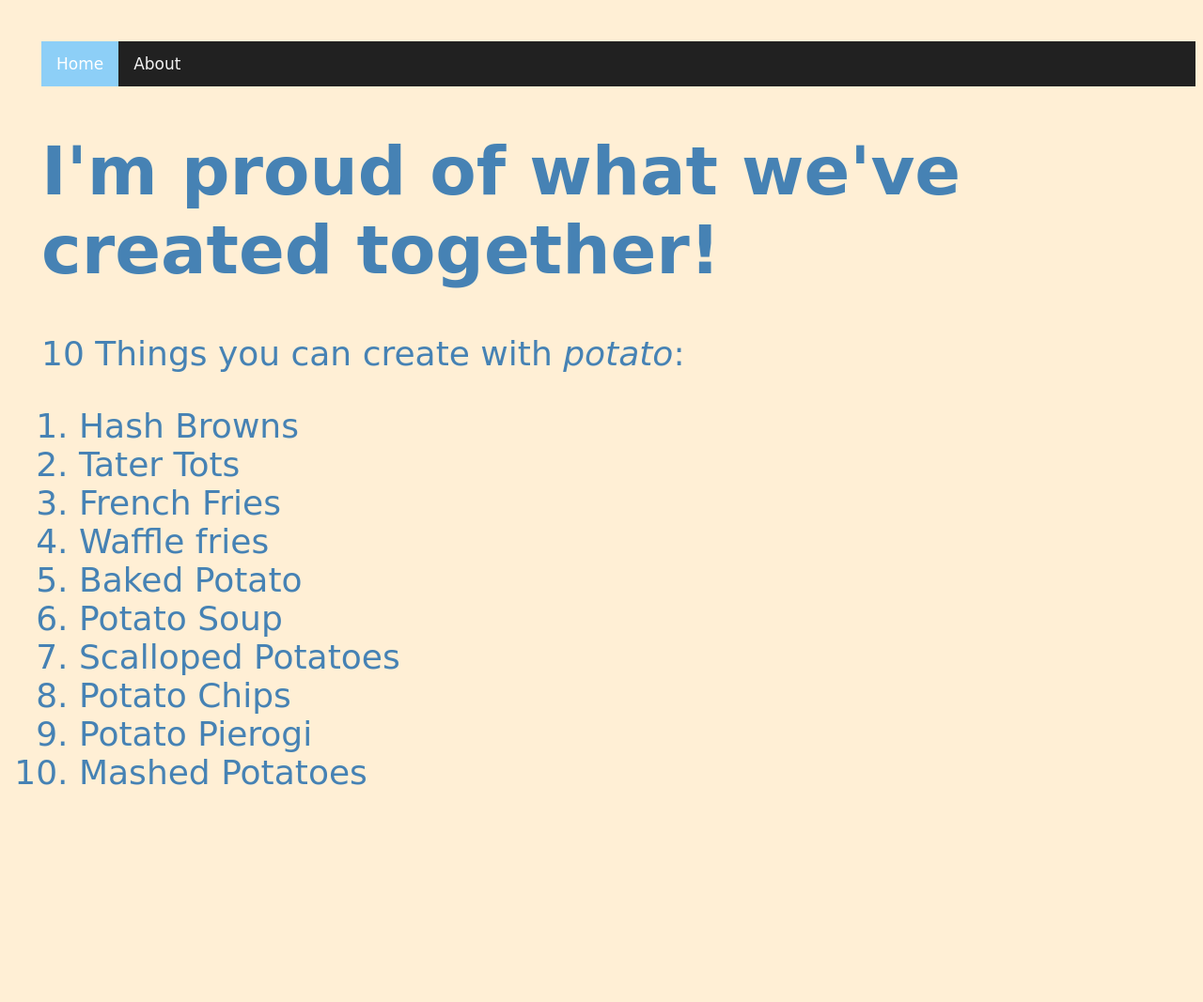
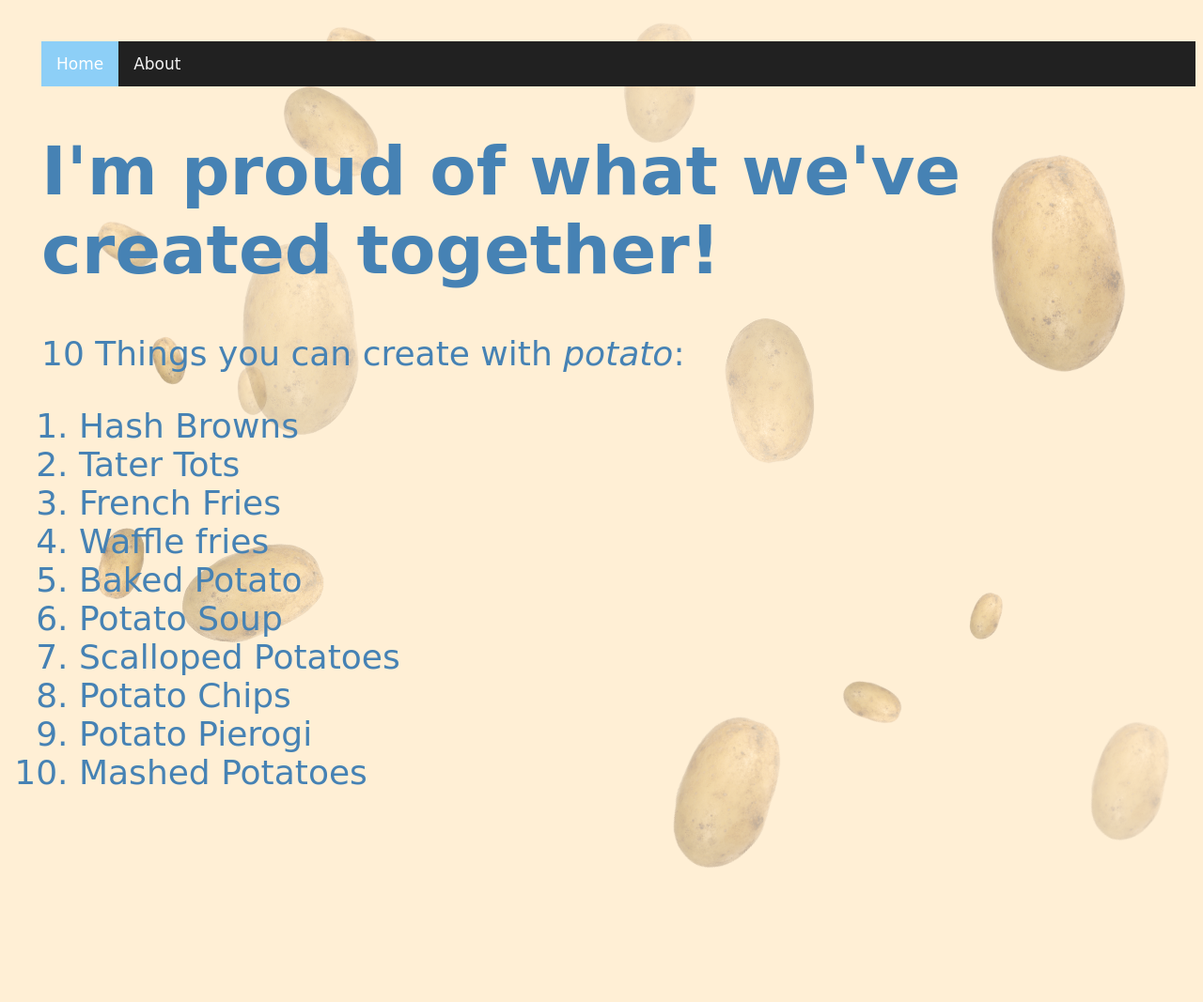
Before and after one commit to NJIT-CS490/hw7-005, a Flask app: page / in a window 1280 px wide. Shown: the whole page at 94% size. Run offline with Flask 2, Linux system fonts and the light colour scheme; some web fonts are replaced.

Commit message:
Draw the random potatoes in the webpage background with potato-specific styling jlh29

```diff
--- a/static/style.css
+++ b/static/style.css
@@ -51,3 +51,16 @@ body {
     background-color: #8dcff7;
     color: white;
 }
+
+#potatoContainer {
+    z-index:-1;
+    width:100%;
+    height:100%;
+    top:0px;
+    left:0px;
+    position:fixed;
+}
+
+.potatoImage {
+    position:absolute;
+}
--- a/templates/index.html
+++ b/templates/index.html
@@ -2,7 +2,7 @@
     <head>
         <link rel="stylesheet" href={{ url_for('static', filename='style.css') }} />
     </head>
-    <body>
+    <body onload="drawPotato()">
         <div class="topnav">
           <a class="active" href="#home">Home</a>
           <a href="#about">About</a>
@@ -23,5 +23,18 @@
             <li>Potato Pierogi</li>
             <li>Mashed Potatoes</li>
         </ol>
+        <div id='potatoContainer'>
+            {% for i in range(numPotatoes) %}
+                <img src={{ url_for('static', filename='potato.png') }}
+                width={{ potatoes[i].size }} height={{ potatoes[i].size }}
+                style="
+                    opacity: {{ potatoes[i].opacity }};
+                    top: {{ potatoes[i].position.y }};
+                    left: {{ potatoes[i].position.x }};
+                    transform: rotate({{ potatoes[i].rotation}});
+                "
+                class='potatoImage' />
+            {% endfor %}
+        </div>
     </body>
 </html>
```
